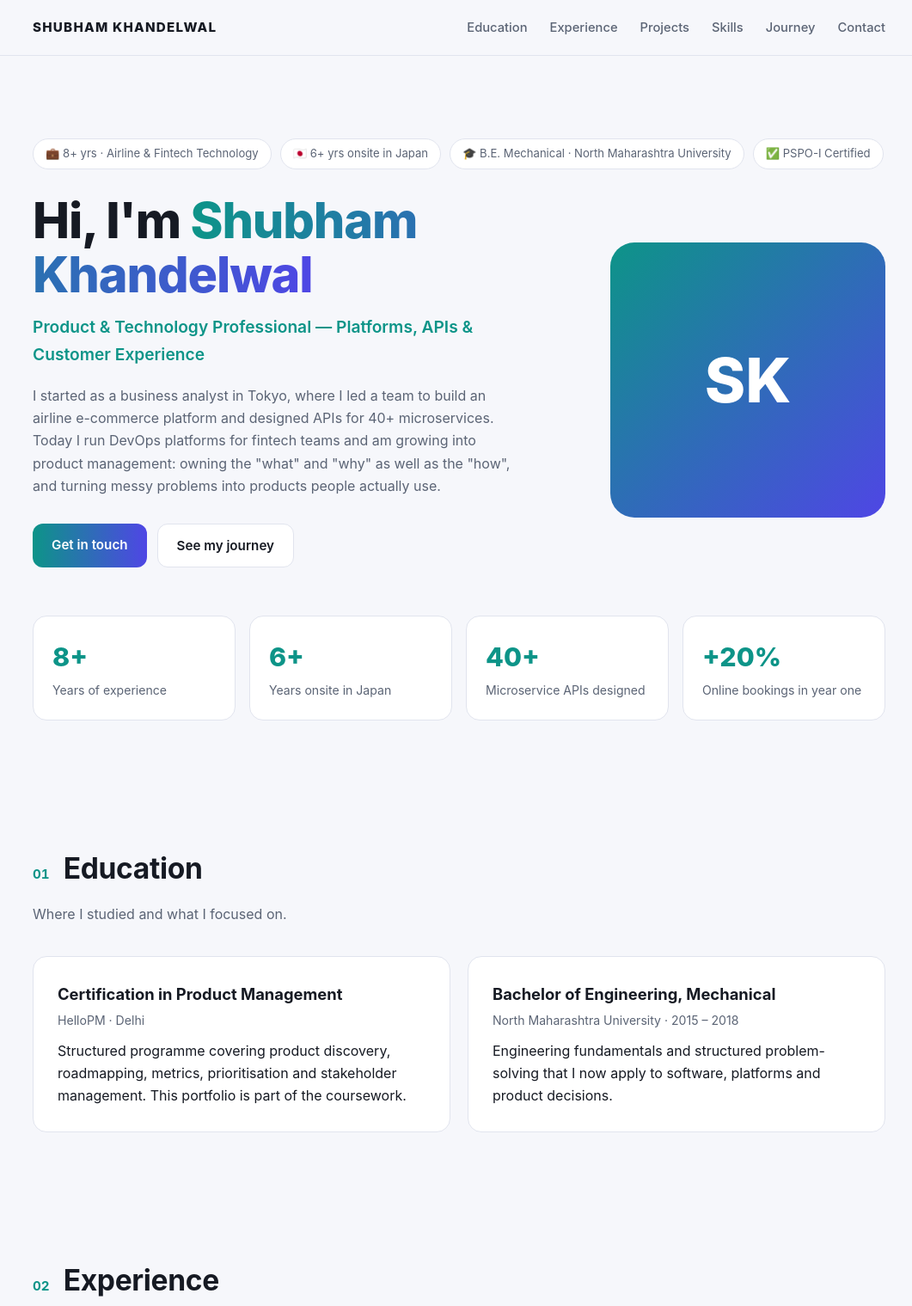
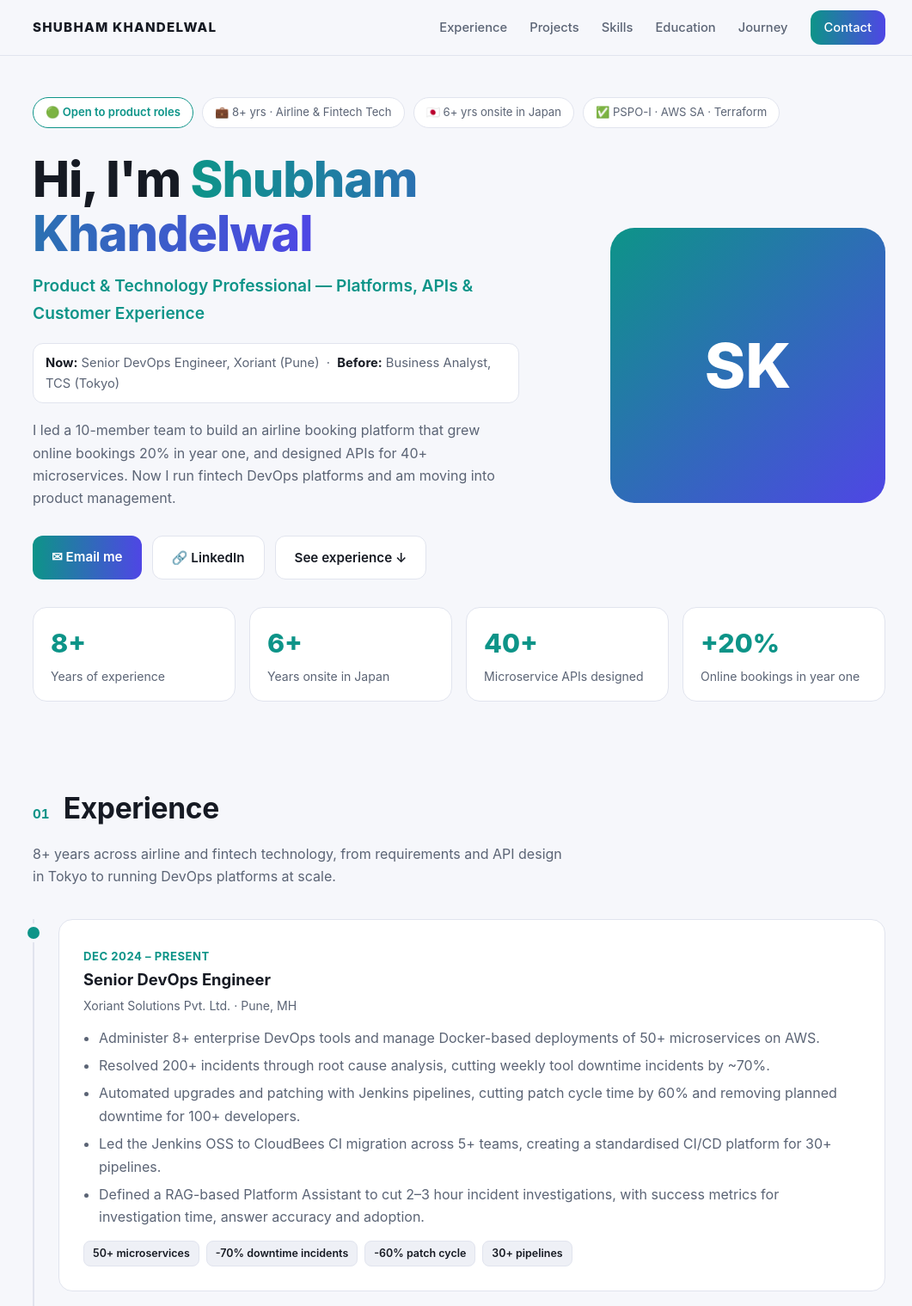
Before and after one commit to Shubha1096/portfolio, a plain HTML site: page index.html in a window 1280 px wide. Shown: the top 1519 px of the page at 86% size, without its empty margins (106-1167 px from the left). Drawn offline with Linux system fonts and the light colour scheme.

Commit message:
Optimise portfolio for 10-second recruiter screening
Co-Authored-By: Claude Sonnet 5.5 <noreply@anthropic.com>
Claude-Session: https://claude.ai/code/session_01QbppMKAh52ZcjsDhpDUgLd

```diff
--- a/index.html
+++ b/index.html
@@ -31,7 +31,7 @@
     .links.open{display:flex}
   }
 
-  .hero{padding:96px 0 72px}
+  .hero{padding:48px 0 40px}
   .badges{display:flex;flex-wrap:wrap;gap:10px;margin-bottom:28px}
   .badge{background:var(--surface);border:1px solid var(--border);padding:6px 14px;border-radius:999px;font-size:.82rem;color:var(--muted)}
   .hero-grid{display:grid;grid-template-columns:1.5fr 1fr;gap:48px;align-items:center}
@@ -47,12 +47,12 @@
   .avatar{aspect-ratio:1;border-radius:28px;background:linear-gradient(135deg,var(--accent),var(--accent2));display:grid;place-items:center;font-size:4.5rem;font-weight:800;color:#fff;max-width:320px;margin-left:auto;width:100%}
   @media(max-width:820px){.avatar{margin:0;max-width:200px}}
 
-  .stats{display:grid;grid-template-columns:repeat(auto-fit,minmax(160px,1fr));gap:16px;margin-top:56px}
-  .stat{background:var(--surface);border:1px solid var(--border);border-radius:var(--radius);padding:22px}
+  .stats{display:grid;grid-template-columns:repeat(auto-fit,minmax(160px,1fr));gap:16px;margin-top:32px}
+  .stat{background:var(--surface);border:1px solid var(--border);border-radius:var(--radius);padding:16px 20px}
   .stat b{display:block;font-size:1.9rem;font-weight:800;color:var(--accent)}
   .stat span{color:var(--muted);font-size:.88rem}
 
-  section{padding:72px 0}
+  section{padding:56px 0}
   .sec-head{display:flex;align-items:baseline;gap:16px;margin-bottom:12px}
   .num{color:var(--accent);font-weight:700;font-size:.95rem;font-variant-numeric:tabular-nums}
   h2{font-size:clamp(1.6rem,3.5vw,2.1rem);letter-spacing:-.01em}
@@ -100,10 +100,14 @@
   #top{position:fixed;right:20px;bottom:20px;opacity:0;pointer-events:none;transition:.2s}
   #top.show{opacity:1;pointer-events:auto}
 
-  .reveal{opacity:0;transform:translateY(18px);transition:.6s}
-  .reveal.in{opacity:1;transform:none}
-  @media (prefers-reduced-motion:reduce){.reveal{opacity:1;transform:none;transition:none}html{scroll-behavior:auto}}
+  .js .reveal{opacity:0;transform:translateY(18px);transition:.6s}
+  .js .reveal.in{opacity:1;transform:none}
+  @media (prefers-reduced-motion:reduce){.js .reveal{opacity:1;transform:none;transition:none}html{scroll-behavior:auto}}
+  .now{margin:0 0 18px;padding:10px 14px;border-radius:12px;background:var(--surface);border:1px solid var(--border);font-size:.92rem;color:var(--muted);display:inline-block}
+  .now b{color:var(--text)}
+  .badge.open{border-color:var(--accent);color:var(--accent);font-weight:600}
 </style>
+<script>document.documentElement.classList.add('js')</script>
 </head>
 <body>
 
@@ -111,12 +115,12 @@
   <div class="wrap">
     <a class="logo" href="#home">SHUBHAM KHANDELWAL</a>
     <div class="links" id="links">
-      <a href="#education">Education</a>
       <a href="#experience">Experience</a>
       <a href="#projects">Projects</a>
       <a href="#skills">Skills</a>
+      <a href="#education">Education</a>
       <a href="#journey">Journey</a>
-      <a href="#contact">Contact</a>
+      <a class="btn primary" style="padding:8px 16px;color:#fff" href="#contact">Contact</a>
     </div>
     <button class="icon-btn" id="menu" aria-label="Menu">☰</button>
   </div>
@@ -125,19 +129,21 @@
 <header class="hero" id="home">
   <div class="wrap">
     <div class="badges">
-      <span class="badge">💼 8+ yrs · Airline &amp; Fintech Technology</span>
+      <span class="badge open">🟢 Open to product roles</span>
+      <span class="badge">💼 8+ yrs · Airline &amp; Fintech Tech</span>
       <span class="badge">🇯🇵 6+ yrs onsite in Japan</span>
-      <span class="badge">🎓 B.E. Mechanical · North Maharashtra University</span>
-      <span class="badge">✅ PSPO-I Certified</span>
+      <span class="badge">✅ PSPO-I · AWS SA · Terraform</span>
     </div>
     <div class="hero-grid">
       <div>
         <h1>Hi, I'm <span>Shubham Khandelwal</span></h1>
         <p class="tagline">Product &amp; Technology Professional — Platforms, APIs &amp; Customer Experience</p>
-        <p class="lead">I started as a business analyst in Tokyo, where I led a team to build an airline e-commerce platform and designed APIs for 40+ microservices. Today I run DevOps platforms for fintech teams and am growing into product management: owning the "what" and "why" as well as the "how", and turning messy problems into products people actually use.</p>
+        <p class="now"><b>Now:</b> Senior DevOps Engineer, Xoriant (Pune) &nbsp;·&nbsp; <b>Before:</b> Business Analyst, TCS (Tokyo)</p>
+        <p class="lead">I led a 10-member team to build an airline booking platform that grew online bookings 20% in year one, and designed APIs for 40+ microservices. Now I run fintech DevOps platforms and am moving into product management.</p>
         <div class="cta">
-          <a class="btn primary" href="#contact">Get in touch</a>
-          <a class="btn" href="#journey">See my journey</a>
+          <a class="btn primary" href="mailto:khandelwalshubham1996@gmail.com">✉ Email me</a>
+          <a class="btn" href="https://www.linkedin.com/in/srk10/" target="_blank" rel="noopener">🔗 LinkedIn</a>
+          <a class="btn" href="#experience">See experience ↓</a>
         </div>
       </div>
       <div class="avatar" aria-hidden="true">SK</div>
@@ -151,28 +157,9 @@
   </div>
 </header>
 
-<section id="education">
-  <div class="wrap reveal">
-    <div class="sec-head"><span class="num">01</span><h2>Education</h2></div>
-    <p class="sec-sub">Where I studied and what I focused on.</p>
-    <div class="grid2">
-      <div class="card">
-        <h3>Certification in Product Management</h3>
-        <p class="meta">HelloPM · Delhi</p>
-        <p>Structured programme covering product discovery, roadmapping, metrics, prioritisation and stakeholder management. This portfolio is part of the coursework.</p>
-      </div>
-      <div class="card">
-        <h3>Bachelor of Engineering, Mechanical</h3>
-        <p class="meta">North Maharashtra University · 2015 – 2018</p>
-        <p>Engineering fundamentals and structured problem-solving that I now apply to software, platforms and product decisions.</p>
-      </div>
-    </div>
-  </div>
-</section>
-
 <section id="experience">
   <div class="wrap reveal">
-    <div class="sec-head"><span class="num">02</span><h2>Experience</h2></div>
+    <div class="sec-head"><span class="num">01</span><h2>Experience</h2></div>
     <p class="sec-sub">8+ years across airline and fintech technology, from requirements and API design in Tokyo to running DevOps platforms at scale.</p>
     <div class="timeline">
 
@@ -209,7 +196,7 @@
 
 <section id="projects">
   <div class="wrap reveal">
-    <div class="sec-head"><span class="num">03</span><h2>Projects</h2></div>
+    <div class="sec-head"><span class="num">02</span><h2>Projects</h2></div>
     <p class="sec-sub">Product work I've shipped, led or contributed to. Detailed case studies are on the way.</p>
     <div class="grid2">
       <div class="card">
@@ -250,7 +237,7 @@
 
 <section id="skills">
   <div class="wrap reveal">
-    <div class="sec-head"><span class="num">04</span><h2>Skills &amp; certifications</h2></div>
+    <div class="sec-head"><span class="num">03</span><h2>Skills &amp; certifications</h2></div>
     <p class="sec-sub">The product, technical and analytical toolkit I work with.</p>
     <div class="grid2">
       <div class="card">
@@ -276,6 +263,25 @@
         <div class="chips">
           <span class="chip">PSPO-I</span><span class="chip">Product Management · HelloPM</span><span class="chip">AWS Certified Solutions Architect – Associate</span><span class="chip">HashiCorp Terraform Associate</span><span class="chip">Anthropic AI Practitioner</span>
         </div>
+      </div>
+    </div>
+  </div>
+</section>
+
+<section id="education">
+  <div class="wrap reveal">
+    <div class="sec-head"><span class="num">04</span><h2>Education</h2></div>
+    <p class="sec-sub">Where I studied and what I focused on.</p>
+    <div class="grid2">
+      <div class="card">
+        <h3>Certification in Product Management</h3>
+        <p class="meta">HelloPM · Delhi</p>
+        <p>Structured programme covering product discovery, roadmapping, metrics, prioritisation and stakeholder management. This portfolio is part of the coursework.</p>
+      </div>
+      <div class="card">
+        <h3>Bachelor of Engineering, Mechanical</h3>
+        <p class="meta">North Maharashtra University · 2015 – 2018</p>
+        <p>Engineering fundamentals and structured problem-solving that I now apply to software, platforms and product decisions.</p>
       </div>
     </div>
   </div>
@@ -399,6 +405,7 @@
   document.getElementById('menu').onclick=()=>links.classList.toggle('open');
   links.querySelectorAll('a').forEach(a=>a.addEventListener('click',()=>links.classList.remove('open')));
 
+  if(!('IntersectionObserver' in window)){document.querySelectorAll('.reveal').forEach(e=>e.classList.add('in'));}
   const io=new IntersectionObserver(es=>es.forEach(e=>{if(e.isIntersecting){e.target.classList.add('in');io.unobserve(e.target);}}),{threshold:.1});
   document.querySelectorAll('.reveal').forEach(el=>io.observe(el));
 
```
